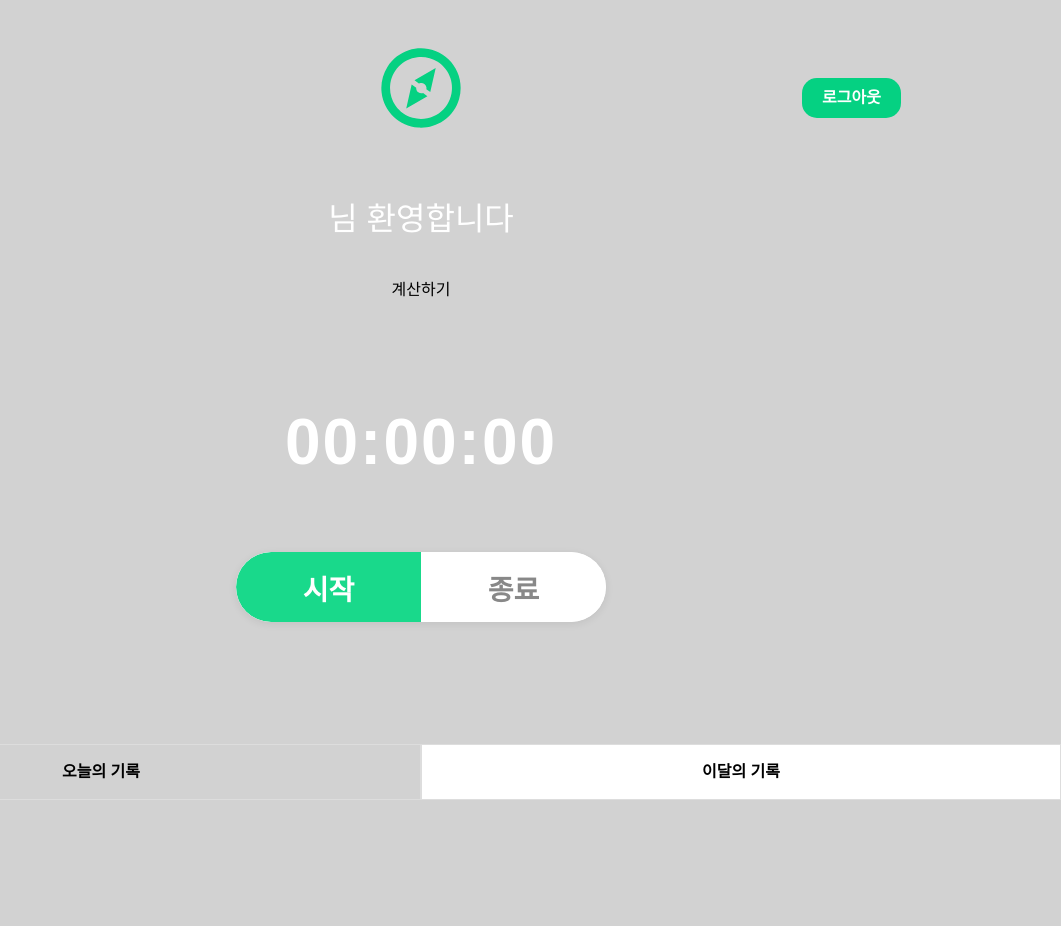
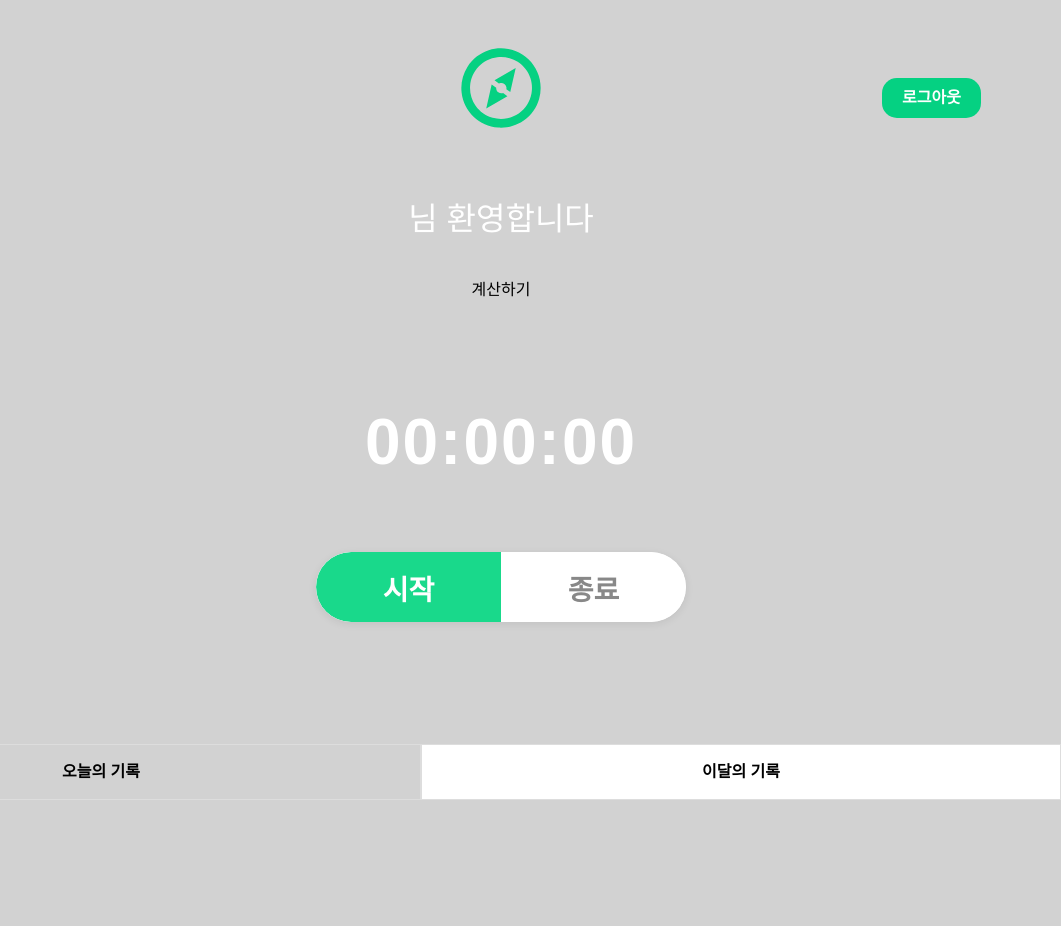
Before and after one commit to kkc1383/WEEK00, a Flask app: template templates/application.html in a window 1280 px wide; the page is wider, and only the part inside the window is pictured. Shown: that part, without its empty margins (219-1280 px from the left). Run offline with Flask 3, Linux system fonts and the light colour scheme; the template is opened without the code that fills it, so the values that code supplies are empty.

Commit message:
application update
..

```diff
--- a/static/CSS/application.css
+++ b/static/CSS/application.css
@@ -1,12 +1,9 @@
 body {
     background: #d2d2d2;
     color: #fff;
-    min-height: 100vh;
-    display: flex;
-    flex-direction: column;
-    justify-content: center;
-    align-items: center;
     font-family: 'Noto Sans KR', sans-serif;
+    padding: 0;
+    margin: 0 auto;
   }
   button{
     background: inherit ; border:none; box-shadow:none; border-radius:0; padding:0; overflow:visible; cursor:pointer
@@ -15,6 +12,7 @@ body {
     width: 1440px;
     margin: 0 auto;
   }
+
   section {
     display: flex;
     flex-direction: column;
@@ -308,9 +306,8 @@ h1 img {
     color: rgba(19, 217, 139, 0.8);
   }
   .user-list {
-    display: flex !important;
-    flex-wrap: wrap !important;
-    justify-content: center;
+    display: flex;
+    flex-wrap: wrap;    justify-content: center;
     align-items: center;
     gap: 0.75em;
     width: 6em;
```
Also changed, not shown: 1 other file.
